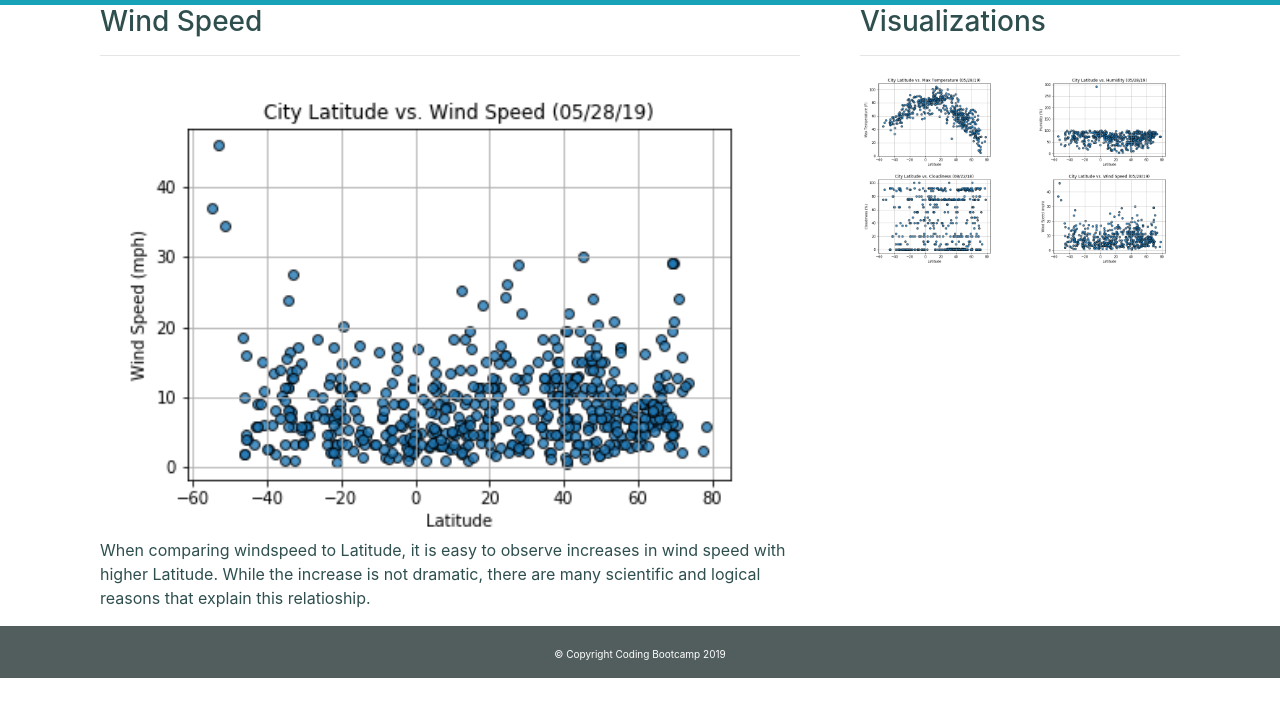
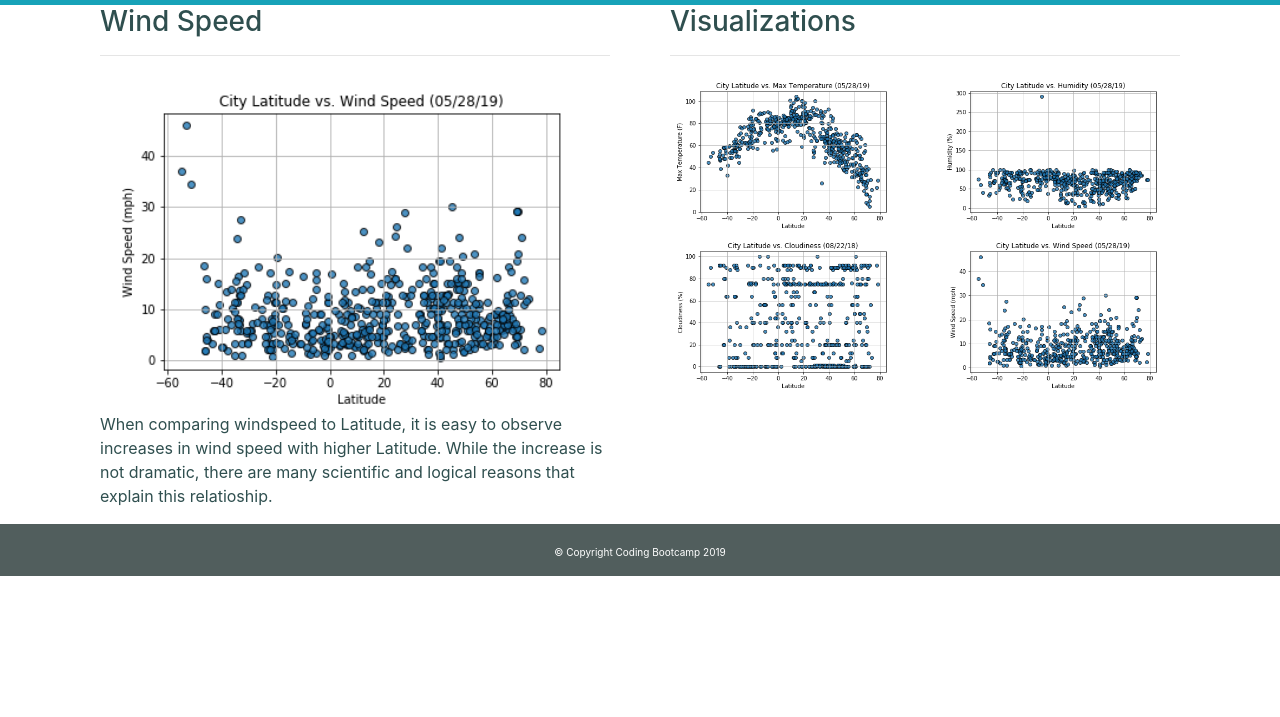
Before and after one commit to jassefa/Website-Design-Challenge, a plain HTML site: page wind_plot.html in a window 1280 px wide. Shown: the part 57-774 px from the top of the page. Drawn offline with nearby package versions, Linux system fonts and the light colour scheme.

Commit message:
Update wind_plot.html

```diff
--- a/wind_plot.html
+++ b/wind_plot.html
@@ -50,7 +50,7 @@
 
     <div class="container">
         <div class="row">
-            <div class="col-md-8">
+            <div class="col-md-6">
                 <div class="col-md-12">
                     <h3>Wind Speed</h3>
                     <hr>
@@ -64,24 +64,24 @@
 
             <!--Visualization Page container-->
 
-            <div class="col-md-4">
+            <div class="col-md-6">
                 <div class="col-md-12">
                     <h3>Visualizations</h3>
                     <hr>
                     <div class="row">
-                        <div class="col-3 col-md-6">
+                        <div class="col-md-6">
                             <a href="temp_plot.html"><img src="Resources/Temperature Plot.png" width="100%" alt="temprature"></a>
                         </div>
 
-                        <div class="col-3 col-md-6">
+                        <div class="col-md-6">
                             <a href="humdity_plot.html"><img src="Resources/Humidity Plot.png" width="100%" alt="humidity"></a>
                         </div>
 
-                        <div class="col-3 col-md-6">
+                        <div class="col-md-6">
                             <a href="cloud_plot.html"><img class="pic" src="Resources/Cloudiness Plot.png" width="100%" alt="cloudiness"></a>
                         </div>
 
-                        <div class="col-3 col-md-6">
+                        <div class="col-md-6">
                             <a href="wind_plot.html"><img src="Resources/Windspeed Plot.png" width="100%" alt="windspeed"></a>
                         </div>
                     </div>
```
